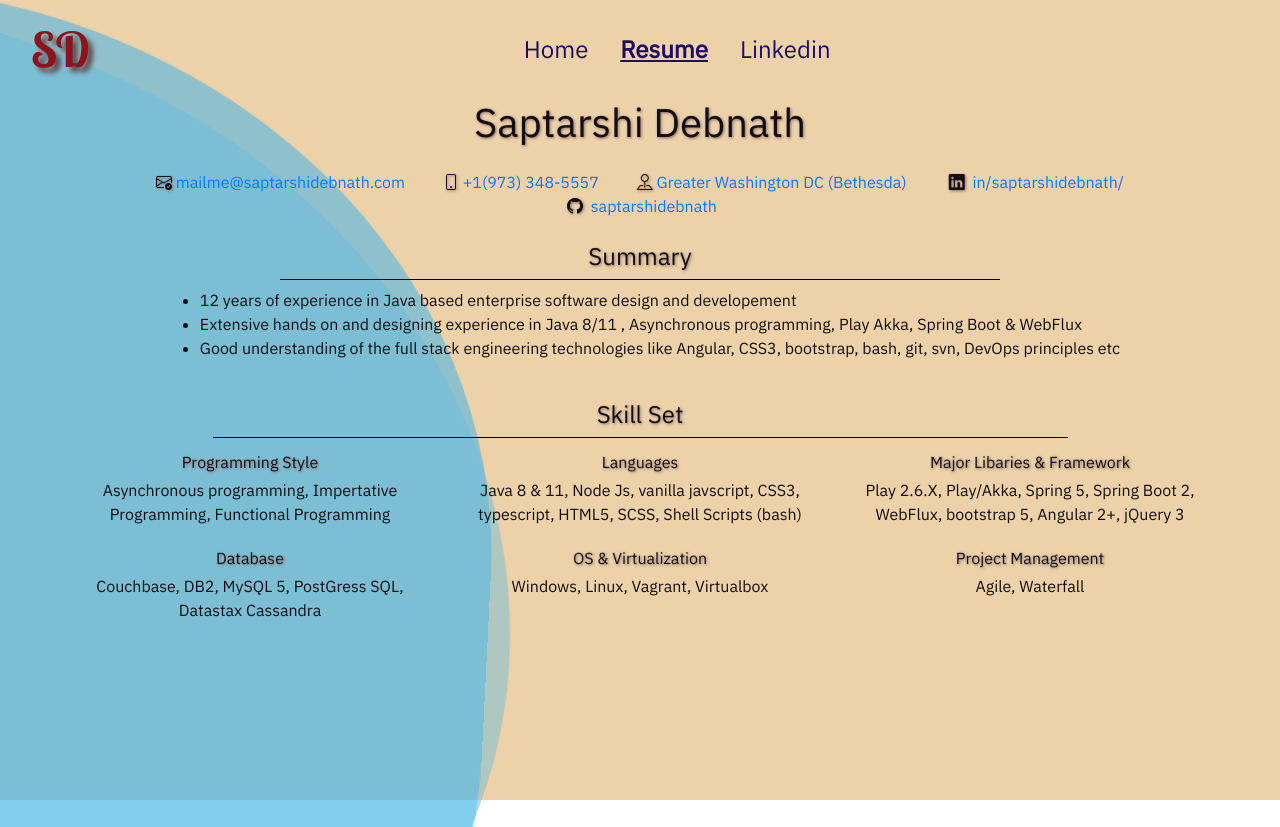
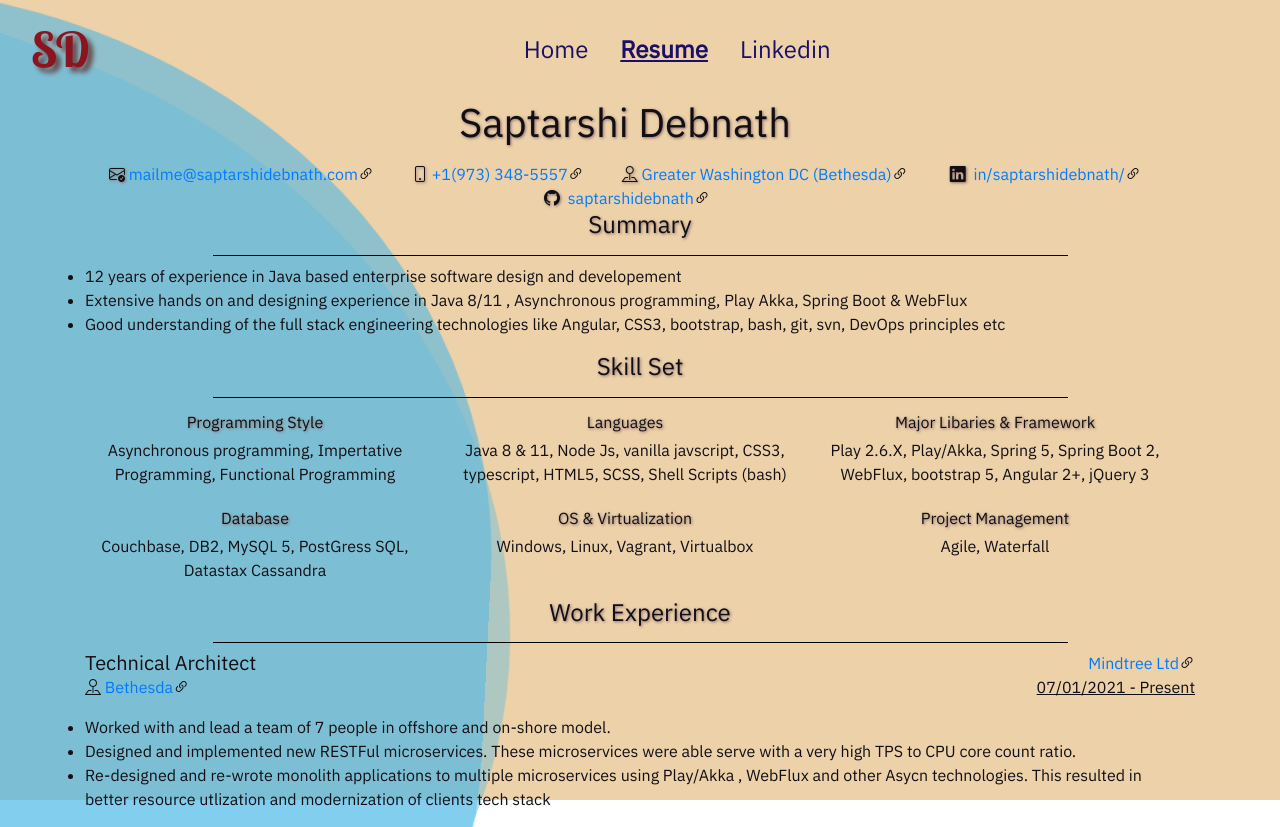
Before and after one commit to saptarshidebnath/saptarshidebnath, an Angular app: page /resume in a window 1280 px wide. Before the commit the page ends 800 px from the top, so only its background shows below. Built offline with nearby package versions, Linux system fonts and the light colour scheme.

Commit message:
Project Details built partially.

```diff
--- a/src/app/resume/resume.component.html
+++ b/src/app/resume/resume.component.html
@@ -1,33 +1,52 @@
 <section class="resume container">
-    <section class="header text-center">
-        <h1 class="background-shadow">{{this?.resume?.name?.firstName?.data}} {{this?.resume?.name?.lastName?.data}}</h1>
-        <h5 class="background-shadow">{{this?.resume?.headLine?.data}}</h5>
-        <section class="section-divider contact row justify-content-md-center" *ngIf="displayPI()">
+    <section class="header row">
+        <div class="row col-sm-12">
+            <h1 class="background-shadow col-sm-12 text-center">{{this?.resume?.name?.firstName?.data}}
+                {{this?.resume?.name?.lastName?.data}}
+            </h1>
+        </div>
+        <div class="row col-sm-12">
+            <h5 class="background-shadow text-center col-sm-12">{{this?.resume?.headLine?.data}}</h5>
+        </div>
+
+        <section class="contact row justify-content-md-center col-sm-12" *ngIf="displayPI()">
             <section *ngFor="let column of this?.resume?.contact; let in = index">
                 <span class="col-sm-2 mx-1 contact-entry {{column.type}}"><span class="label"><i
                             class="bi bi-{{column?.icon}}"></i> </span> <a href="{{column.href}}" target="_blank">
-                        {{column?.data}}</a></span>
+                        {{column?.data}}</a><i class="bi bi-link-45deg"></i></span>
             </section>
             <section *ngFor="let column of this?.resume?.social; let in = index">
                 <span class="col-sm-2 mx-1 contact-entry {{column.type}}"><span class="label"><i
                             class="bi bi-{{column?.icon}} mx-1"></i> </span> <a href="{{column.href}}" target="_blank">
-                        {{column?.data}}</a></span>
+                        {{column?.data}}</a><i class="bi bi-link-45deg"></i></span>
             </section>
         </section>
     </section>
-    <section class="resume-body row justify-content-md-center section-divider summary">
-        <section class="summary justify-content-md-center">
-            <h4 class="text-center header background-shadow">Summary</h4>
+    <section class="resume-body row justify-content-md-center summary">
+        <section class="summary justify-content-md-center container">
+            <div class="row">
+                <h4 class="text-center header background-shadow col-sm-12">Summary</h4>
+            </div>
+            <div class="row">
                 <hr />
-            <ul>
-                <li *ngFor="let column of this?.resume?.summary; let in = index" class="summary-entry mb-0">{{column}}
+            </div>
+            <div class="row">
+                <ul class="col-sm-12">
+                    <li *ngFor="let column of this?.resume?.summary; let in = index" class="summary-entry mb-0">
+                        {{column}}
                     </li>
                 </ul>
+            </div>
         </section>
-        <section class="skill-sets justify-content-md-center section-divider">
-            <h4 class="text-center header background-shadow">Skill Set</h4>
+        <section class="skill-sets justify-content-md-center container">
+            <div class="row">
+                <h4 class="text-center header background-shadow col-sm-12">Skill Set</h4>
+            </div>
+            <div class="row">
                 <hr />
-            <section class="skill-set-container row justify-content-md-center">
+            </div>
+            <div class="row">
+                <section class="skill-set-container row justify-content-md-center col-sm-12">
                     <section class="justify-content-md-center col-sm-4 skill-set-module"
                         *ngFor="let column of this?.resume?.skills; let in = index">
                         <div>
@@ -36,6 +55,38 @@
                         </div>
                     </section>
                 </section>
+            </div>
+        </section>
+        <section class="work-experience justify-content-md-center container">
+            <div class="row">
+                <h4 class="text-center header background-shadow col-sm-12">Work Experience</h4>
+            </div>
+            <div class="row">
+                <hr />
+            </div>
+            <div class="row">
+                <section class="experience_info container"
+                    *ngFor="let column of this?.resume?.work_experience; let in = index">
+                    <div class="row ">
+                        <h5 class="col-sm-6 mb-0">{{column?.position}}</h5>
+                        <p class="col-sm-6 text-right mb-0"><a href="{{column?.employer?.href}}" target="_blank">
+                                {{column?.employer?.data}}</a><i class="bi bi-link-45deg"></i></p>
+                    </div>
+                    <div class="row">
+                        <p class="col-sm-6 text-left work-location">
+                            <i class="bi bi-{{column?.work_location?.icon}}"></i><a
+                                href="{{column?.work_location?.href}}" target="_blank">
+                                {{column?.work_location?.data}}</a><i class="bi bi-link-45deg"></i>
+                        </p>
+                        <p class="col-sm-6 text-right work-location" *ngFor="let column of this?.resume?.work_experience; let in = index">
+                            <u>{{column?.work_date?.start_date}} - {{column?.work_date?.end_date}}</u>
+                        </p>
+                    </div>
+                    <ul class="row col-sm-12">
+                        <li *ngFor="let experiece_summary of column?.experience_summary; let in = index">{{experiece_summary}}</li>
+                    </ul>
+                </section>
+            </div>
         </section>
     </section>
 </section>
--- a/src/assets/resume.json
+++ b/src/assets/resume.json
@@ -14,19 +14,19 @@
         {
             "type": "email",
             "icon": "envelope-check",
-            "href" : "mailto:mailme@saptarshidebnath.com",
+            "href": "mailto:mailme@saptarshidebnath.com",
             "data": "mailme@saptarshidebnath.com"
         },
         {
             "type": "phone",
             "icon": "phone",
-            "href" : "tel: +19733485557",
+            "href": "tel: +19733485557",
             "data": "+1(973) 348-5557"
         },
         {
             "type": "address",
             "icon": "pin-map",
-            "href" : "https://goo.gl/maps/ZTHWWRuyabS8EjmeA",
+            "href": "https://goo.gl/maps/ZTHWWRuyabS8EjmeA",
             "data": "Greater Washington DC (Bethesda)"
         }
     ],
@@ -111,17 +111,27 @@
     ],
     "work_experience": [
         {
-            "position": "Technical Manager",
-            "employer": "Mindtree Ltd",
+            "position": "Technical Architect",
+            "employer": {
+                "data": "Mindtree Ltd",
+                "label": "Mindtree Ltd",
+                "href": "https://www.mindtree.com/"
+            },
             "account_description": "The end client is a behemoth in travel domain and part of the S&P 500 index",
-            "start_date": "07/01/2021",
-            "end_date": "",
-            "is_current": true,
+            "work_date": {
+                "start_date": "07/01/2021",
+                "end_date": "Present"
+            },
             "work_location": {
-                "data" : "Bethesda",
-                "href" : "https://goo.gl/maps/ZTHWWRuyabS8EjmeA"
-            }
-
+                "data": "Bethesda",
+                "href": "https://goo.gl/maps/ZTHWWRuyabS8EjmeA",
+                "icon": "pin-map"
+            },
+            "experience_summary": [
+                "Worked with and lead a team of 7 people in offshore and on-shore model.",
+                "Designed and implemented new RESTFul microservices. These microservices were able serve with a very high TPS to CPU core count ratio.",
+                "Re-designed and re-wrote monolith applications to multiple microservices using Play/Akka , WebFlux and other Asycn technologies. This resulted in better resource utlization and modernization of clients tech stack"
+            ]
         }
     ]
 }
```
Lines whose indentation alone changed are shown as unchanged.
